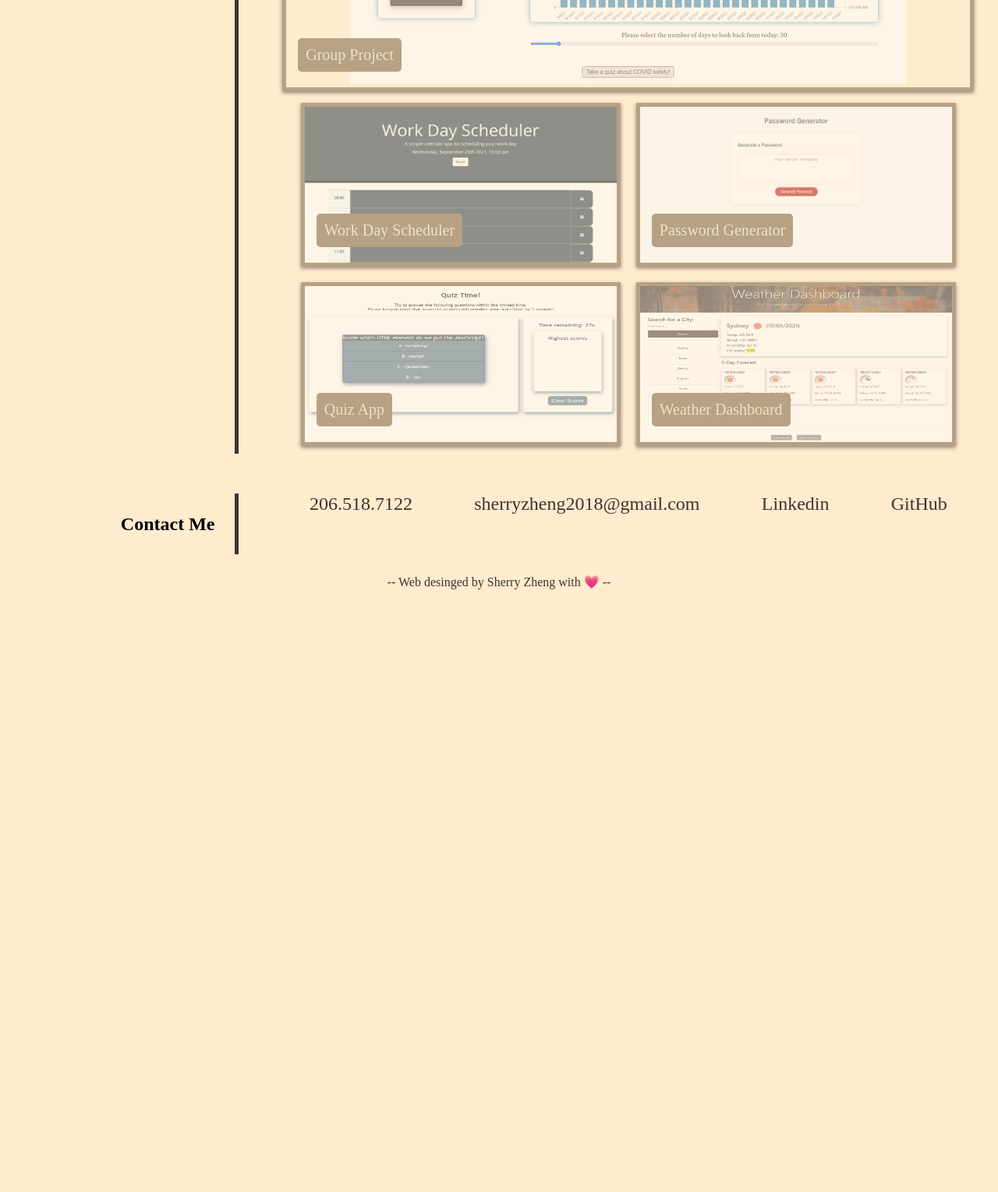
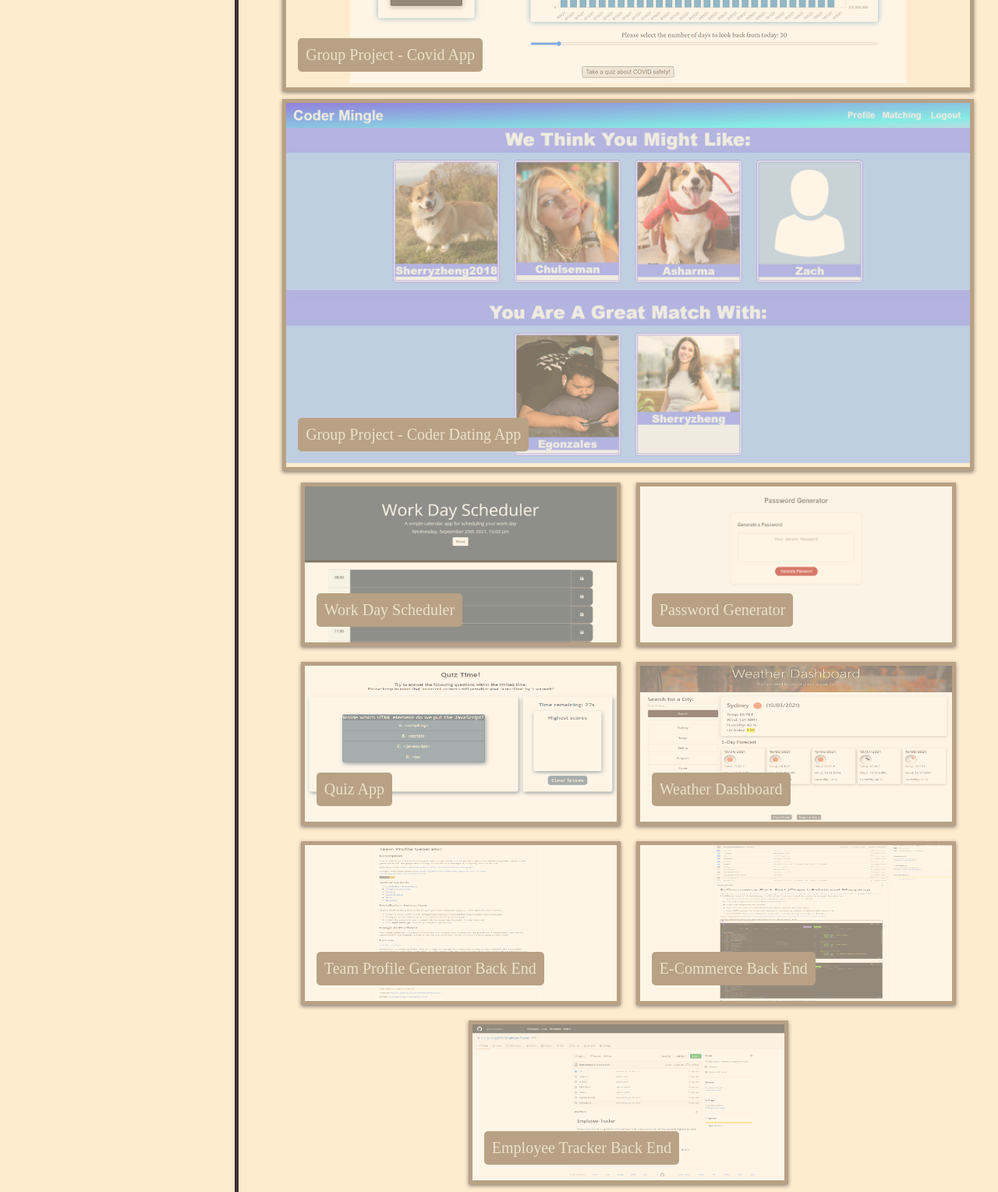
Before and after one commit to sherryzheng2018/portfolio-page-Sherry, a plain HTML site: page index.html in a window 1280 px wide. Shown: the part 780-2309 px from the top of the page at 78% size. Before the commit the page ends 1536 px from the top, so only its background shows below. Drawn offline with Linux system fonts and the light colour scheme; a web font is replaced by a local one.

Commit message:
update page

```diff
--- a/index.html
+++ b/index.html
@@ -28,27 +28,39 @@
             <h1 class="left">About Me</h1>
             <div class="right">
                 <img src="./assets/img/1531672562134.jfif" alt="Avatar">
-                <p>Something about me. Lorem ipsum dolor sit amet consectetur adipisicing elit. Dolores maiores cupiditate fugiat quod qui aliquam ad autem culpa, a necessitatibus adipisci corrupti, officiis quasi aperiam, tenetur porro reiciendis quisquam aut. Lorem ipsum dolor sit amet consectetur adipisicing elit. Placeat voluptate sed provident dolorem dolores! Accusantium cupiditate sapiente ullam ea dignissimos nulla soluta, at non alias voluptate aliquid similique eligendi hic.</p>
+                <p>Full-stack developer. Currently specilized in HTML, CSS, JavaScript, JQuery, Express.js, Node.js and Database Theory. Passionate in building new apps!</p>
             </div>
         </section>
 
         <section class="work" id="work">
             <h1 class="left">Work</h1>
             <div class="right" id="showcase">
-                <figure class="firstfigure"><a href="https://github.com/Kbove/Bootcamp-Project-1" target="_blank"><img src="./assets/group-project.png" alt="1st Group Project"></a>
-                    <p>Group Project</p>
+                <figure class="firstfigure"><a href="https://github.com/sherryzheng2018/simple-covid-tracker-for-young-teens" target="_blank"><img src="./assets/group-project.png" alt="1st Group Project"></a>
+                    <p>Group Project - Covid App</p>
+                </figure>
+                <figure class="firstfigure"><a href="https://coder-mingle.herokuapp.com/" target="_blank"><img src="./assets/coder-mingle.png" alt="2nd Group Project"></a>
+                    <p>Group Project - Coder Dating App</p>
                 </figure>
                 <figure class="child-figure"><a href="https://sherryzheng2018.github.io/work-day-scheduler/" target="_blank"><img src="./assets/daily-planner-app.png" alt="Work Day Scheduler"/></a>
                     <p>Work Day Scheduler</p>
                 </figure>
-                <figure class="child-figure"><a href="https://sherryzheng2018.github.io/password-generator/" target="_blank"></a><img src="./assets/password-generator.png" alt="Password Generator"></a>
+                <figure class="child-figure"><a href="https://sherryzheng2018.github.io/password-generator/" target="_blank"><img src="./assets/password-generator.png" alt="Password Generator"/></a>
                     <p>Password Generator</p>
                 </figure>
-                <figure class="child-figure"><a href="https://sherryzheng2018.github.io/quiz-app/" target="_blank"></a><img src="./assets/quiz1.png" alt="Quiz App"></a>
+                <figure class="child-figure"><a href="https://sherryzheng2018.github.io/quiz-app/" target="_blank"><img src="./assets/quiz1.png" alt="Quiz App"/></a>
                     <p>Quiz App</p>
                 </figure>
-                <figure class="child-figure"><a href="https://sherryzheng2018.github.io/weather-dashboard/" target="_blank"></a><img src="./assets/weather-dashboard1.png" alt="Weather Dashboard"></a>
+                <figure class="child-figure"><a href="https://sherryzheng2018.github.io/weather-dashboard/" target="_blank"><img src="./assets/weather-dashboard1.png" alt="Weather Dashboard"/></a>
                     <p>Weather Dashboard</p>
+                </figure>
+                <figure class="child-figure"><a href="https://github.com/sherryzheng2018/Team-Profile-Generator" target="_blank"><img src="./assets/team-profile-generator.png" alt="Team Profile Generator"/></a>
+                    <p>Team Profile Generator Back End</p>
+                </figure>
+                <figure class="child-figure"><a href="https://github.com/sherryzheng2018/e-commerce-back-end" target="_blank"><img src="./assets/e-commerce-backend.png" alt="E-Commerce Back End"/></a>
+                    <p>E-Commerce Back End</p>
+                </figure>
+                <figure class="child-figure"><a href="https://github.com/sherryzheng2018/Employee-Tracker" target="_blank"><img src="./assets/employee-tracker.png" alt="Employee Tracker Back End"/></a>
+                    <p>Employee Tracker Back End</p>
                 </figure>
             </div>
         </section>
```
Also changed, not shown: assets/coder-mingle.png (added), assets/e-commerce-backend.png (added), assets/employee-tracker.png (added), assets/screencapture-coder-mingle-herokuapp-matching-2021-11-08-22_46_14.png (added), assets/team-profile-generator.png (added).
